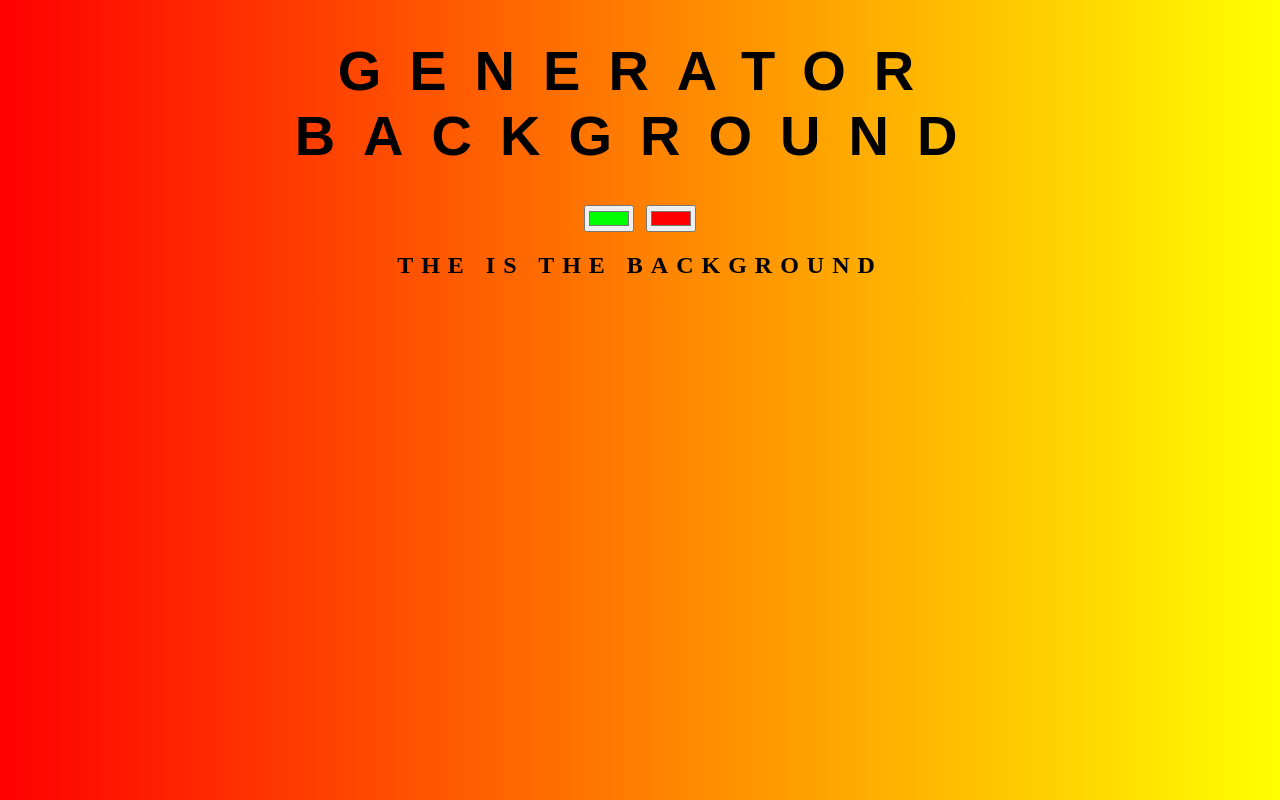
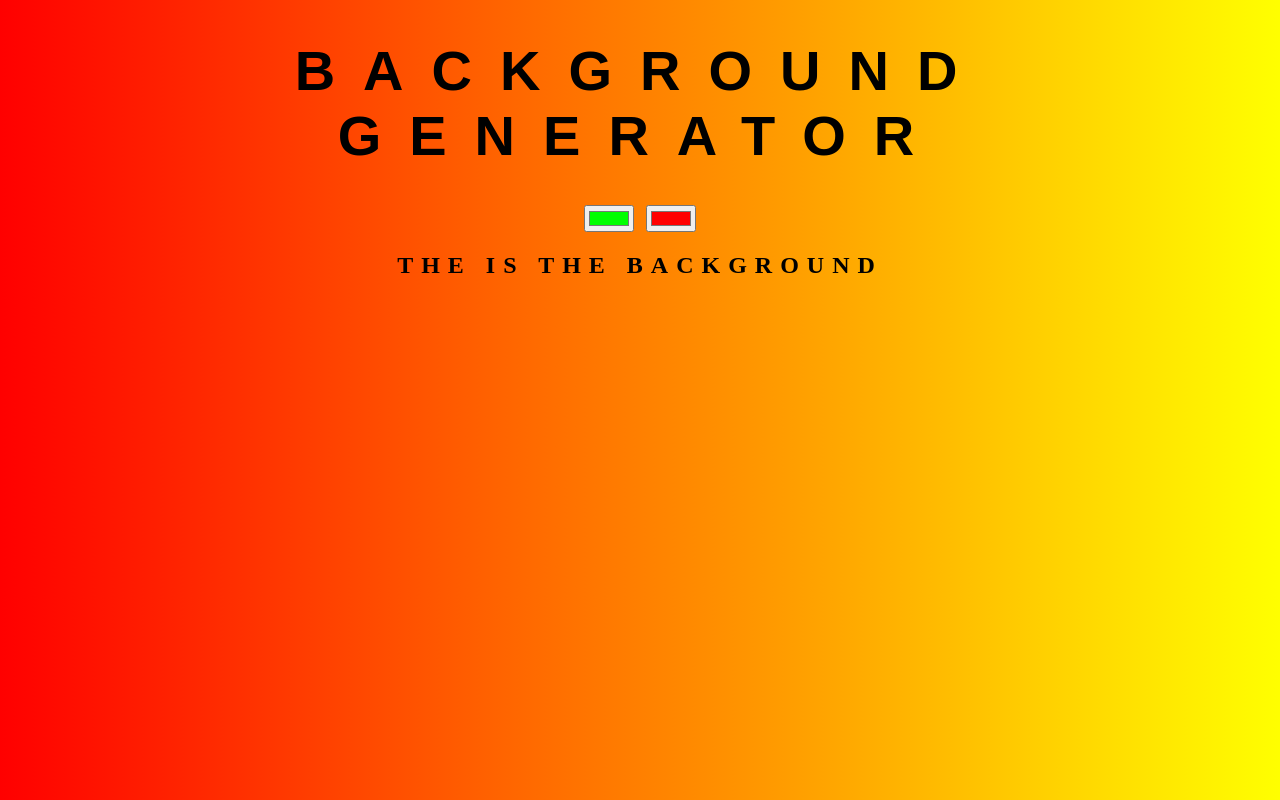
Before and after one commit to idris0077/remote-backgrund, a plain HTML site: page index.html in a window 1280 px wide. Drawn offline with Linux system fonts and the light colour scheme.

Commit message:
reverting back to old title

```diff
--- a/index.html
+++ b/index.html
@@ -3,11 +3,11 @@
 <head>
 	<meta charset="utf-8">
 	<meta name="viewport" content="width=device-width, initial-scale=1">
-	<title>Gradient Background</title>
+	<title>Background Gradient</title>
 	<link rel="stylesheet" type="text/css" href="style.css">
 </head>
 <body id="gradient">
-    <h1>Generator Background</h1>
+    <h1>Background Generator</h1>
     <input class="color1" type="color" name="color1" value="#00ff00">
     <input class="color2" type="color" name="color2" value="#ff0000">
     <h2>The is the background</h2>
```
Also changed, not shown: 1 other file.
